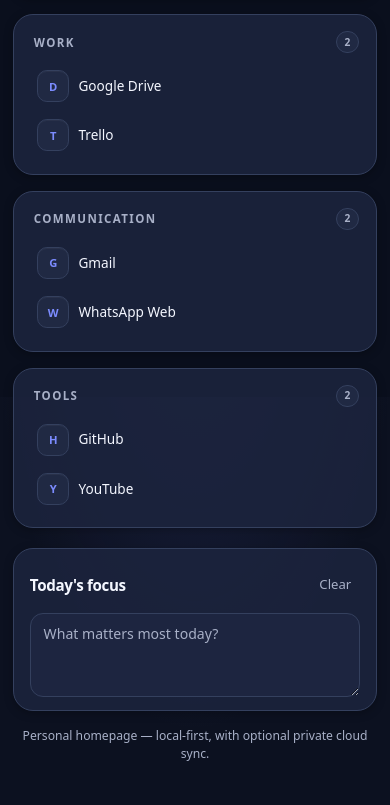
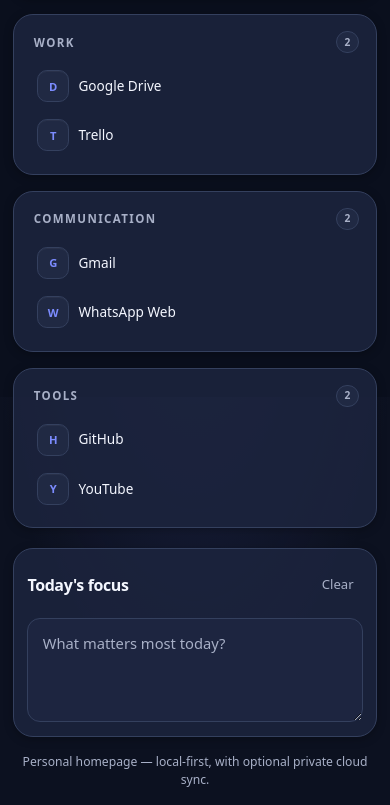
Before and after one commit to DrGranite3071/homepage, a plain HTML site: page index.html in a window 390 px wide. Shown: the part 447-1252 px from the top of the page. Before the commit the page ends 1227 px from the top, so only its background shows below. Drawn offline with Linux system fonts and the light colour scheme; no server answers.

Commit message:
Make Today's Focus a full-width writing surface (#3)

```diff
--- a/index.html
+++ b/index.html
@@ -15,7 +15,7 @@
        NUMBER on all five links whenever you change any css/js file. -->
 
   <!-- config.js MUST load before script.js: both read homepageConfig -->
-  <script src="config.js?v=23"></script>
+  <script src="config.js?v=24"></script>
   <script>
     // Apply the saved (or configured) theme and color theme before the
     // first paint so the page never flashes the wrong colors while
@@ -86,12 +86,12 @@
     })();
   </script>
 
-  <link rel="stylesheet" href="styles.css?v=23" />
+  <link rel="stylesheet" href="styles.css?v=24" />
   <!-- Deferred scripts run in order: script.js renders the page and defines
        the config helpers, then settings.js builds the Settings panel. -->
-  <script src="script.js?v=23" defer></script>
-  <script src="settings.js?v=23" defer></script>
-  <script type="module" src="firebase-sync.js?v=23"></script>
+  <script src="script.js?v=24" defer></script>
+  <script src="settings.js?v=24" defer></script>
+  <script type="module" src="firebase-sync.js?v=24"></script>
 </head>
 <body>
 
--- a/styles.css
+++ b/styles.css
@@ -2020,39 +2020,37 @@ textarea:focus-visible {
 }
 
 .notes-section {
-  max-width: 46rem;
+  width: 100%;
+  max-width: none;
 }
 
 .notes-card {
   min-height: 0;
-  display: grid;
-  grid-template-columns: minmax(8rem, 0.34fr) minmax(0, 1fr);
-  grid-template-rows: auto auto;
-  gap: 0.35rem 1rem;
-  align-items: start;
-  padding: 0.85rem 1rem;
+  display: flex;
+  flex-direction: column;
+  gap: 0.7rem;
+  padding: 1rem 1.1rem 1.1rem;
 }
 
 .notes-header {
-  grid-column: 1;
-  grid-row: 1 / span 2;
-  align-items: flex-start;
+  width: 100%;
+  align-items: center;
   margin: 0;
 }
 
-.notes-heading { padding-top: 0.45rem; font-size: 0.95rem; }
+.notes-heading { padding-top: 0; font-size: 1rem; }
 
 .notes-textarea {
-  grid-column: 2;
-  min-height: 5rem;
-  padding: 0.65rem 0.8rem;
+  width: 100%;
+  min-height: 7.5rem;
+  padding: 0.8rem 0.9rem;
   resize: vertical;
-  font-size: 0.88rem;
-  line-height: 1.45;
+  font-size: 0.92rem;
+  line-height: 1.55;
 }
 
 .notes-status {
-  grid-column: 2;
+  width: 100%;
   margin: 0;
 }
 
@@ -2099,11 +2097,8 @@ textarea:focus-visible {
     border-radius: var(--card-radius);
     box-shadow: var(--shadow-card);
   }
-  .notes-card { grid-template-columns: 1fr; }
-  .notes-header { grid-column: 1; grid-row: auto; align-items: center; }
-  .notes-heading { padding-top: 0; }
-  .notes-textarea,
-  .notes-status { grid-column: 1; }
+  .notes-card { padding: 0.85rem; }
+  .notes-textarea { min-height: 6.5rem; }
 }
 
 @media (max-width: 380px) {
```
